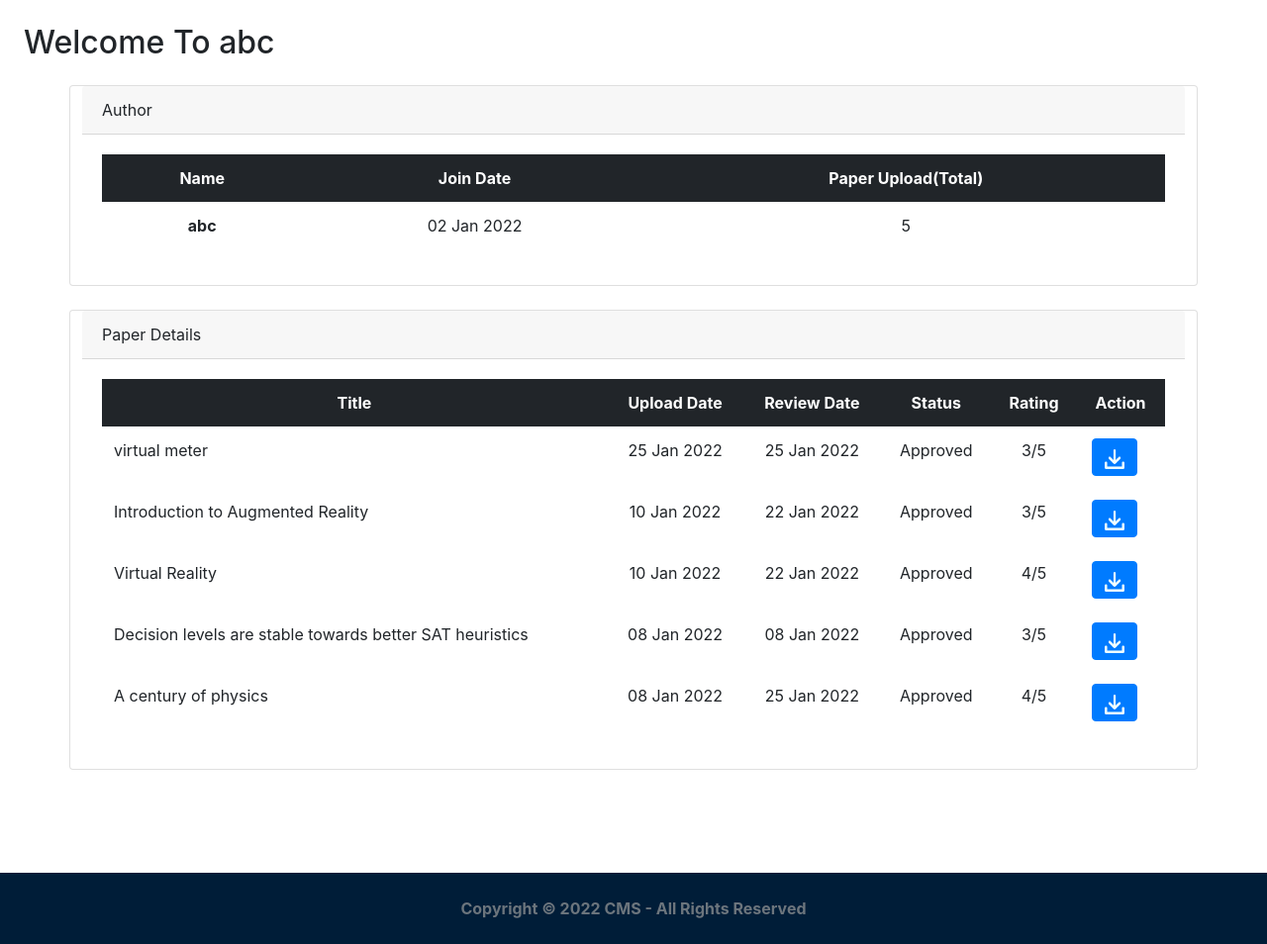
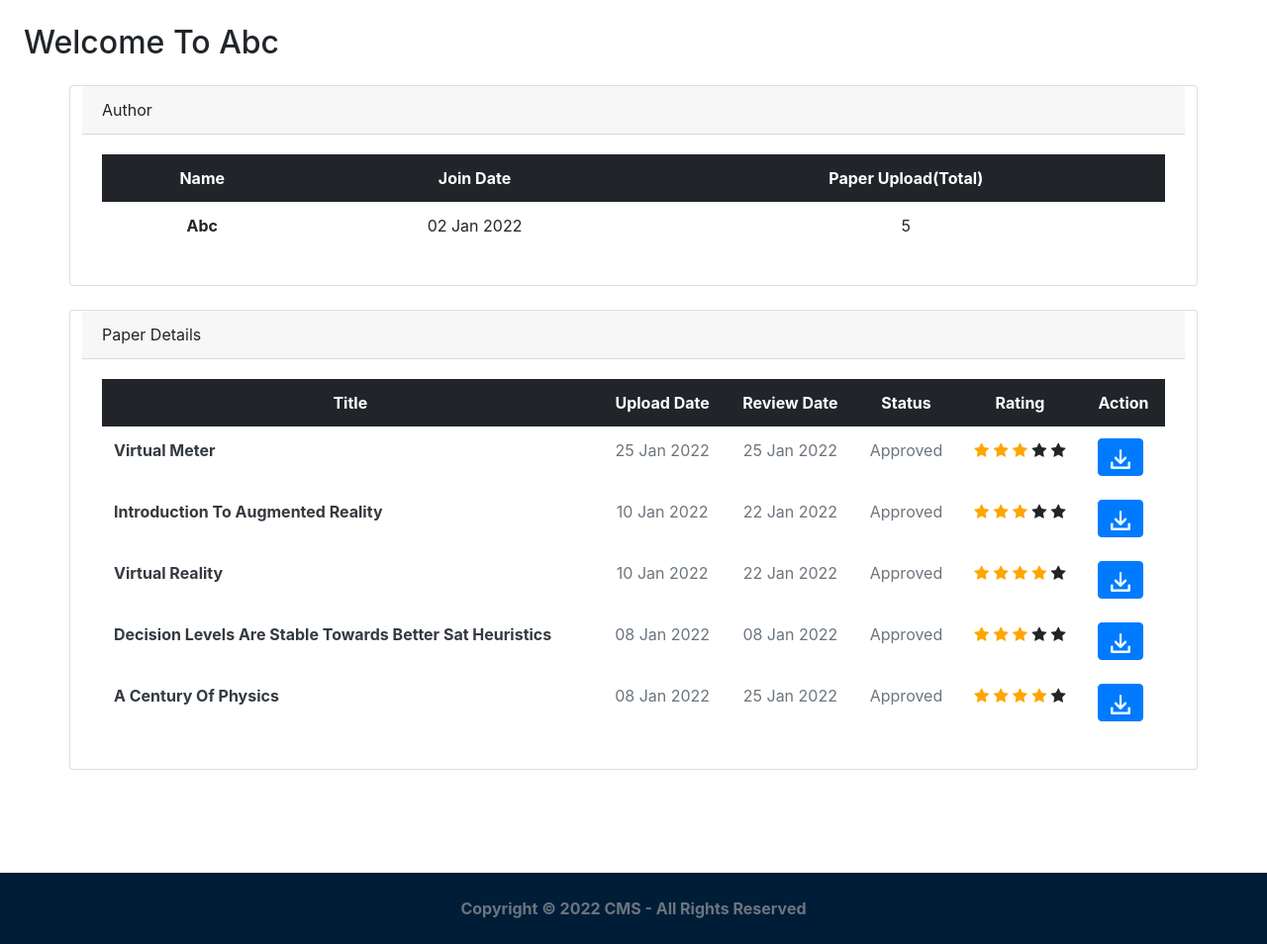
Before and after one commit to anuragftp/cms, a Django app: page /feed/dashboard in a window 1280 px wide. Shown: the part 66-1020 px from the top of the page at 99% size. Run offline with Django 3.2, Linux system fonts and the light colour scheme; a user stored in the database is signed in; data comes from the database, SQL or seed files in the repository; both versions use the stored data as it was after the commit; some libraries are stand-ins or nearby versions.

Commit message:
version 1.10.4

```diff
--- a/accounts/templates/accounts/profile.html
+++ b/accounts/templates/accounts/profile.html
@@ -44,7 +44,7 @@
 
                </div>
                <div class="form-group col-md-12">
-                   <label for="name" style="margin-right: 125px;">Bio  </label><span>: {{request.user.bio}}</span>
+                   <label for="name" style="margin-right: 125px;">Bio  </label><span>: {{request.user.bio|default:"None"}}</span>
 
                </div>
                <!-- <div class="form-group col-md-12">
--- a/core/forms.py
+++ b/core/forms.py
@@ -29,7 +29,7 @@ class ContactForm(forms.ModelForm):
 		fields=('email','description',)
 		widgets={
 
-				'description':forms.Textarea(attrs={'rows':3,'cols':10,'class':'form-control mt-3','placeholder':'Description'}),
+				'description':forms.Textarea(attrs={'rows':10,'cols':10,'class':'form-control mt-3','placeholder':'Description'}),
 
 
 		}
--- a/core/templates/core/base.html
+++ b/core/templates/core/base.html
@@ -10,7 +10,7 @@
     <!-- <link rel="stylesheet" type="text/css" href="{% static 'styles/bootstrapmin4.css' %}"> -->
     <link href="https://cdn.jsdelivr.net/npm/bootstrap@5.1.3/dist/css/bootstrap.min.css" rel="stylesheet" integrity="sha384-1BmE4kWBq78iYhFldvKuhfTAU6auU8tT94WrHftjDbrCEXSU1oBoqyl2QvZ6jIW3" crossorigin="anonymous">
     <link rel="stylesheet" href="https://cdn.jsdelivr.net/npm/bootstrap-icons@1.4.0/font/bootstrap-icons.css">
-    <link rel="stylesheet" href="https://pro.fontawesome.com/releases/v5.10.0/css/all.css" integrity="sha384-AYmEC3Yw5cVb3ZcuHtOA93w35dYTsvhLPVnYs9eStHfGJvOvKxVfELGroGkvsg+p" crossorigin="anonymous"/>
+
     <link rel="stylesheet" type="text/css" href="{% static 'styles/bootstrapmin4.css' %}">
     <link rel="stylesheet" href="https://cdnjs.cloudflare.com/ajax/libs/font-awesome/4.7.0/css/font-awesome.min.css">
     <style type="text/css">
--- a/core/templates/core/baseProfile.html
+++ b/core/templates/core/baseProfile.html
@@ -19,7 +19,7 @@
 
    <nav class="navbar navbar-expand-lg navbar-light bg-light">
   <div class="container-fluid">
-     <a class="navbar-brand" href="#"><img alt="Brand" style="max-width:42px; max-height: 30px;"  src="{% static 'image/img5.png' %}"></a>
+     <a class="navbar-brand" href="{% url 'home_view' %}"><img alt="Brand" style="max-width:42px; max-height: 30px;"  src="{% static 'image/img5.png' %}"></a>
     <button class="navbar-toggler" type="button" data-bs-toggle="collapse" data-bs-target="#navbarSupportedContent" aria-controls="navbarSupportedContent" aria-expanded="false" aria-label="Toggle navigation">
       <span class="navbar-toggler-icon"></span>
     </button>
--- a/core/templates/core/feed.html
+++ b/core/templates/core/feed.html
@@ -3,7 +3,7 @@
 {% block content %}
 
 
-<h2 class="m-4">Welcome To {{request.user.full_name}}</h2>
+<h2 class="m-4">Welcome To {{request.user.full_name|title}}</h2>
 <div class="container">
     <div class="row my-4">
         <div class="card">
@@ -21,7 +21,7 @@
               </thead>
               <tbody>
                 <tr class="text-center">
-                  <th scope="row">{{request.user.full_name}}</th>
+                  <th scope="row">{{request.user.full_name|title}}</th>
                   <td>{{request.user.created_on|date:"d M Y"}}</td>
                   <td>{{obj1.total_paper}}</td>
                 </tr>
@@ -53,7 +53,7 @@
           <div class="card-body ">
             <table class="table table-responsive-sm table-borderless">
               <thead class="table-dark">
-                <tr class="text-center">
+                <tr class="text-center" >
                   <!-- <th scope="col">#</th> -->
                   <th scope="col">Title</th>
                   <th scope="col">Upload Date</th>
@@ -66,13 +66,21 @@
               </thead>
               <tbody>
                 {% for obj in obj %}
-                <tr >
+                <tr>
                   <!-- <th scope="row">{{obj.id}}</th> -->
-                  <td>{{obj.title}}</td>
-                  <td class="text-center">{{obj.created_on | date:"d M Y"}}</td>
-                  <td class="text-center">{{obj.review_date | date:"d M Y"}}</td>
-                  <td class="text-center">{{obj.status}}</td>
-                  <td class="text-center" id="rating1">{{obj.rating}}/5</td>
+                  <td class="text-dark"><strong>{{obj.title|title}}</strong></td>
+                  <td class="text-center text-muted">{{obj.created_on | date:"d M Y"}}</td>
+                  <td class="text-center text-muted">{{obj.review_date | date:"d M Y"}}</td>
+                  <td class="text-center text-muted">{{obj.status}}</td>
+                  <td class="text-center" id="rating1">
+                      <div><span class="fa fa-star {% if obj.rating >= 1 %} checked {% endif %}"></span>
+                      <span class="fa fa-star {% if obj.rating >= 2 %} checked {% endif %}"></span>
+                      <span class="fa fa-star {% if obj.rating >= 3 %} checked {% endif %}"></span>
+                      <span class="fa fa-star {% if obj.rating >= 4 %} checked {% endif %}"></span>
+                      <span class="fa fa-star {% if obj.rating >= 5 %} checked {% endif %}"></span>
+
+                    </div>
+                  </td>
                   <td>
                     <a href="{{obj.file.url}}" class="btn btn-primary mx-1">
                      <img src="{% static 'image/download1.png' %} " width="20px" height="20px;" >
--- a/core/templates/core/reviewer.html
+++ b/core/templates/core/reviewer.html
@@ -2,7 +2,7 @@
 {% load static %}
 {% block content %}
 
-<h2 class="m-4">Welcome To {{request.user.full_name}}</h2>
+<h2 class="m-4">Welcome To {{request.user.full_name|title}}</h2>
 <div class="container">
     <div class="row my-4 mx-auto">
         <div class="card">
@@ -21,7 +21,7 @@
                 </thead>
                 <tbody>
                   <tr>
-                    <th scope="row">{{request.user.full_name}}</th>
+                    <th scope="row">{{request.user.full_name|title}}</th>
                     <td>{{request.user.created_on|date:"d M Y"}}</td>
                     <td class="text-center"><strong>{{result.total}}</strong></td>
                   </tr>
@@ -80,8 +80,6 @@
               <a class="btn btn-primary" href="{% url 'view_all_view' %}" style="margin-right: 100px;">View All Paper</a>
             </div>
 
-
-
           </div>
         </div>
 
--- a/core/templates/core/reviewpaper.html
+++ b/core/templates/core/reviewpaper.html
@@ -30,7 +30,7 @@
                     {% csrf_token %}
                 <tr>
                   <th scope="row">{{obj.id}}</th>
-                  <td class="text-center">{{obj.title}}</td>
+                  <td class="text-center">{{obj.title|title}}</td>
 
                   <td><div class="">
                       <input type="text" class="form-control text-center" name="remarks" id="inputType" value="{{ obj.remarks }}">
@@ -50,7 +50,6 @@
                   <td><div class="mx-auto">
                       <select id="name" class="form-control text-center" name="status" >
                       <option selected>{{obj.status}}</option>
-                      <!-- <option>Pending</option> -->
                       <option>Approved</option>
                       <option>Reject</option>
                       <option>Review</option>
--- a/core/templates/core/uploadpaper.html
+++ b/core/templates/core/uploadpaper.html
@@ -28,7 +28,6 @@
                       <!-- {{ form.description }} -->
                     <select id="name" class="form-control text-center" name="description" >
                       <option selected>--Select--</option>
-
                       <option>Computing</option>
                       <option>Languages and Linguistics</option>
                       <option>Engineering</option>
@@ -44,15 +43,12 @@
                       </div>
 
                 </div>
-
-
                 <div class="mb-3 col-12 col-sm-10 my-5 mx-auto">
                   <label for="inputFile">File</label>
                   <input type="file" id="inputFile" name="file" class="form-control {% if form.file.errors %}is-invalid{% endif %}" >
                   <div class="invalid-feedback">
                         {{ form.file.errors}}
                   </div>
-
                 </div>
 
                 <div class="mb-3 col-12  col-sm-10 py-3 mx-auto ">
```
Also changed, not shown: core/templates/core/contact.html (+8 -8 lines), core/templates/core/review.html (+3 -16 lines), core/templates/core/updatereview.html (+5 -9 lines), core/static/image/pdf1.png (added), db.sqlite3, media/profile_pictures/Anuragphoto.jpg (added), 1 other file. Lines whose indentation alone changed are shown as unchanged.
